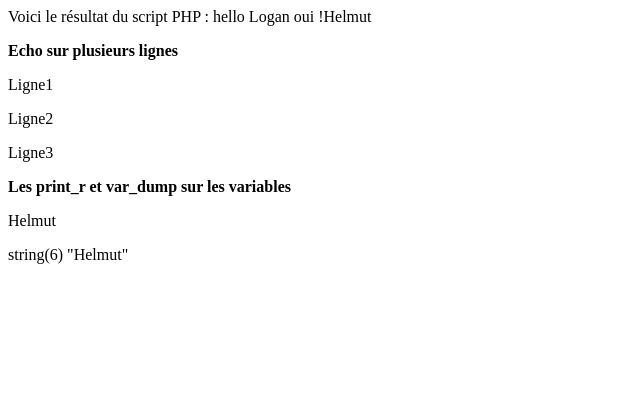
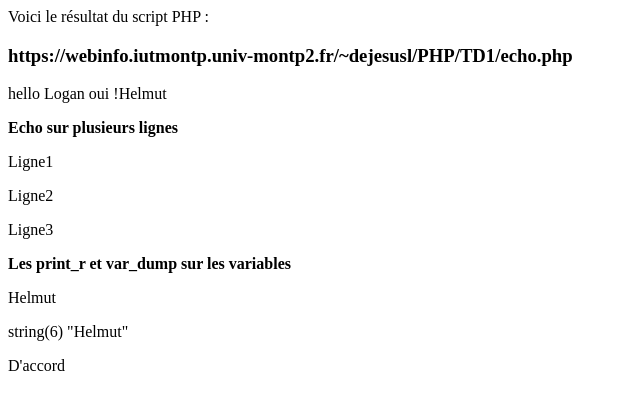
Before and after one commit to logandej/TD-PHP, a PHP site: page /echo.php in a window 1280 px wide. Shown: the top 410 px of the page, without its empty margins (0-640 px from the left). Run offline with PHP 8.4, Linux system fonts and the light colour scheme.

Commit message:
je suis le boss

```diff
--- a/TD1/echo.php
+++ b/TD1/echo.php
@@ -14,6 +14,7 @@
 
           // On met la chaine de caractères "hello" dans la variable 'texte'
           // Les noms de variable commencent par $ en PHP
+          echo "<p><strong><h3>https://webinfo.iutmontp.univ-montp2.fr/~dejesusl/PHP/TD1/echo.php</h3></strong></p>";
           $texte = "hello Logan oui\n!";
 
           // On écrit le contenu de la variable 'texte' dans la page Web
@@ -37,6 +38,7 @@ END;
         print_r($prenom);
         echo "<p></p>";
         var_dump($prenom);
+        echo "<p>D'accord</p>";
 
 
         ?>
```
